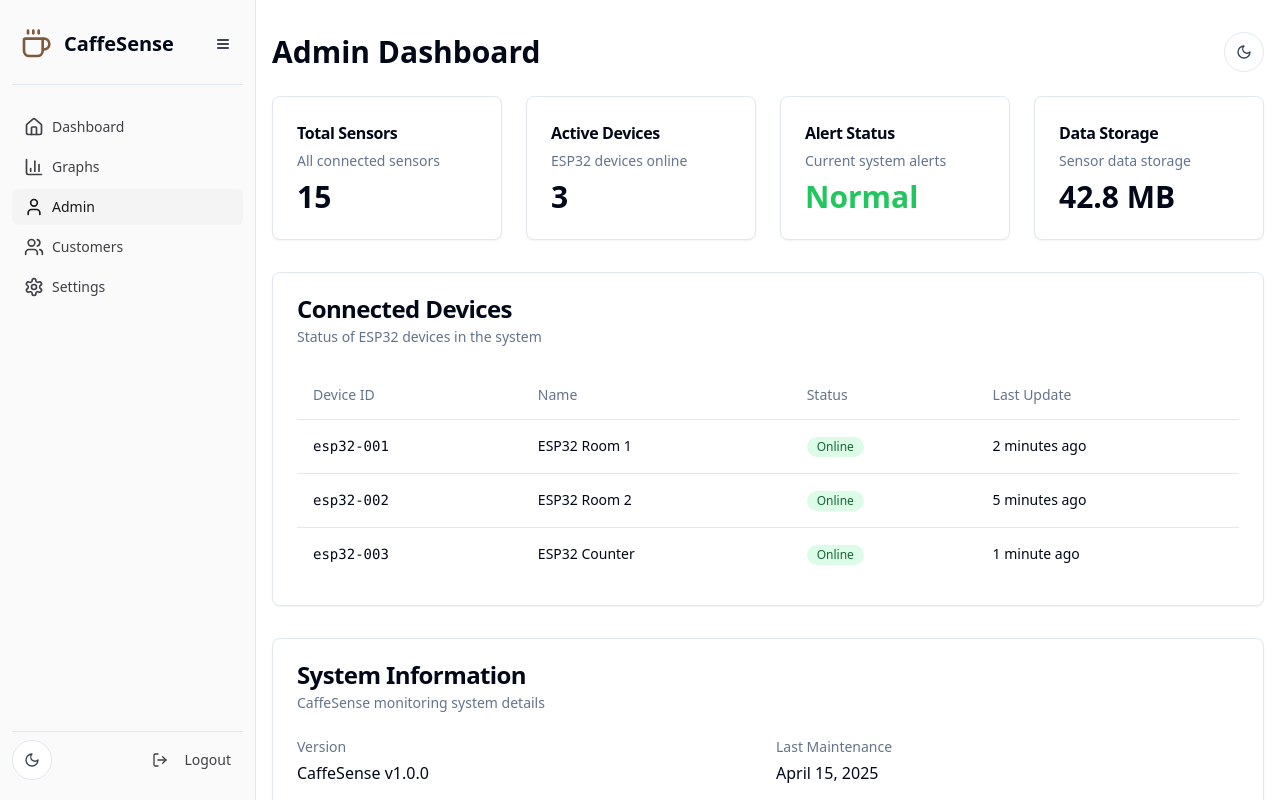
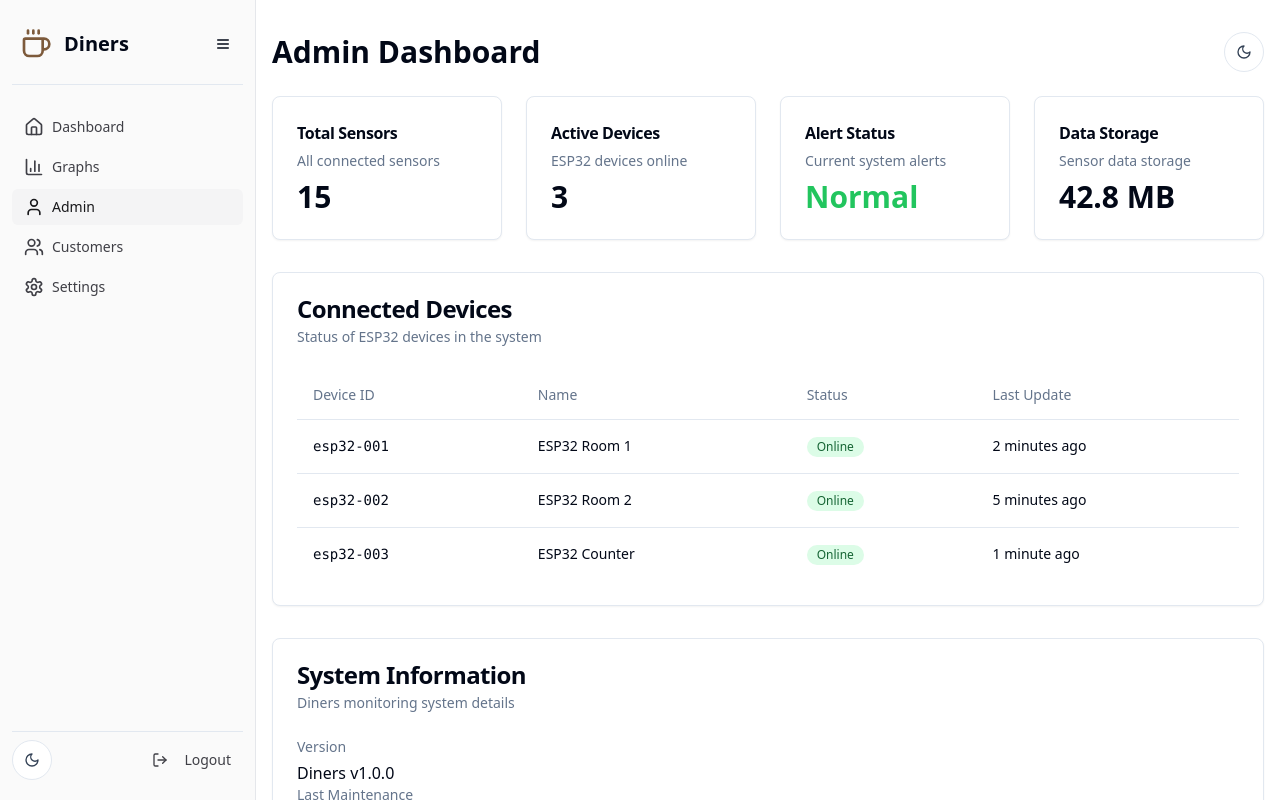
Before and after one commit to Mohammad-cl/caffe-sense-insight, a React (Vite) app: page /admin in a window 1280 px wide. Shown: the top 800 px of the page. Built offline with nearby package versions, Linux system fonts and the light colour scheme; sample sign-in values are in the browser's storage.

Commit message:
Refactor: Update caffe to Diners
Replaced all instances of "caffe" with "Diners" in the codebase.

```diff
--- a/src/components/layout/AppSidebar.tsx
+++ b/src/components/layout/AppSidebar.tsx
@@ -1,4 +1,3 @@
-
 import { useEffect, useState } from "react";
 import { Link, useLocation } from "react-router-dom";
 import { cn } from "@/lib/utils";
@@ -54,7 +53,6 @@ export function AppSidebar() {
   const { pathname } = useLocation();
   const [isMobile, setIsMobile] = useState(window.innerWidth < 768);
 
-  // Handle mobile sidebar collapse
   useEffect(() => {
     const handleResize = () => {
       const mobile = window.innerWidth < 768;
@@ -63,21 +61,19 @@ export function AppSidebar() {
     };
 
     window.addEventListener('resize', handleResize);
-    handleResize(); // Initial check
+    handleResize();
 
     return () => {
       window.removeEventListener('resize', handleResize);
     };
   }, []);
 
-  // Auto-collapse on mobile when navigating
   useEffect(() => {
     if (isMobile) setExpanded(false);
   }, [pathname, isMobile]);
 
   return (
     <>
-      {/* Overlay for mobile */}
       {isMobile && expanded && (
         <div
           className="fixed inset-0 bg-black bg-opacity-50 z-30"
@@ -85,7 +81,6 @@ export function AppSidebar() {
         />
       )}
 
-      {/* Toggle button */}
       <Button
         variant="ghost"
         size="icon"
@@ -96,7 +91,6 @@ export function AppSidebar() {
         <span className="sr-only">Toggle sidebar</span>
       </Button>
 
-      {/* Sidebar */}
       <div
         className={cn(
           "fixed top-0 left-0 z-40 h-full bg-sidebar border-r border-sidebar-border transition-all duration-300 ease-in-out",
@@ -105,12 +99,11 @@ export function AppSidebar() {
         )}
       >
         <div className="flex h-full flex-col p-3 gap-2">
-          {/* Logo and toggle */}
           <div className="flex items-center justify-between py-2 h-16">
             <div className="flex items-center gap-3 px-2">
               <Coffee className={cn("h-8 w-8 text-caffe-500", !expanded && "mx-auto")} />
               {expanded && (
-                <span className="text-xl font-semibold">CaffeSense</span>
+                <span className="text-xl font-semibold">Diners</span>
               )}
             </div>
             {!isMobile && (
@@ -127,7 +120,6 @@ export function AppSidebar() {
 
           <Separator />
 
-          {/* Navigation */}
           <div className="flex-1 py-4">
             <nav className="flex flex-col gap-1">
               {navItems.map((item) => (
@@ -149,7 +141,6 @@ export function AppSidebar() {
             </nav>
           </div>
 
-          {/* Bottom section */}
           <div className="flex flex-col gap-2 py-2">
             <Separator />
             <div className={cn("flex items-center", expanded ? "justify-between" : "justify-center")}>
@@ -172,7 +163,6 @@ export function AppSidebar() {
         </div>
       </div>
 
-      {/* Content wrapper to add padding */}
       <div
         className={cn(
           "transition-all duration-300 ease-in-out",
--- a/src/pages/Admin.tsx
+++ b/src/pages/Admin.tsx
@@ -1,4 +1,3 @@
-
 import { Helmet } from "react-helmet-async";
 import { Card, CardContent, CardDescription, CardHeader, CardTitle } from "@/components/ui/card";
 import { Table, TableBody, TableCell, TableHead, TableHeader, TableRow } from "@/components/ui/table";
@@ -15,7 +14,7 @@ export default function Admin() {
   return (
     <div className="min-h-screen bg-background">
       <Helmet>
-        <title>Admin | CaffeSense</title>
+        <title>Admin | Diners</title>
       </Helmet>
 
       <main className="container px-4 py-8">
@@ -102,13 +101,12 @@ export default function Admin() {
         <Card>
           <CardHeader>
             <CardTitle>System Information</CardTitle>
-            <CardDescription>CaffeSense monitoring system details</CardDescription>
+            <CardDescription>Diners monitoring system details</CardDescription>
           </CardHeader>
           <CardContent>
-            <div className="grid grid-cols-1 md:grid-cols-2 gap-4">
             <div>
               <h3 className="text-sm font-medium text-muted-foreground mb-1">Version</h3>
-                <p>CaffeSense v1.0.0</p>
+              <p>Diners v1.0.0</p>
             </div>
             <div>
               <h3 className="text-sm font-medium text-muted-foreground mb-1">Last Maintenance</h3>
@@ -122,7 +120,6 @@ export default function Admin() {
               <h3 className="text-sm font-medium text-muted-foreground mb-1">Next Backup</h3>
               <p>April 18, 2025</p>
             </div>
-            </div>
           </CardContent>
         </Card>
       </main>
--- a/src/pages/Dashboard.tsx
+++ b/src/pages/Dashboard.tsx
@@ -46,7 +46,7 @@ export default function Dashboard() {
   return (
     <div className="min-h-screen bg-background">
       <Helmet>
-        <title>Dashboard | CaffeSense</title>
+        <title>Dashboard | Diners</title>
       </Helmet>
 
       <main className="p-6">
--- a/src/pages/Graphs.tsx
+++ b/src/pages/Graphs.tsx
@@ -41,7 +41,7 @@ export default function Graphs() {
   return (
     <div className="min-h-screen bg-background">
       <Helmet>
-        <title>Historical Data | CaffeSense</title>
+        <title>Historical Data | Diners</title>
       </Helmet>
 
       <main className="container px-4 py-8">
--- a/src/pages/Login.tsx
+++ b/src/pages/Login.tsx
@@ -41,7 +41,7 @@ export default function Login() {
           <div className="h-12 w-12 rounded-full bg-caffe-200 dark:bg-caffe-700 flex items-center justify-center mb-4">
             <Coffee className="h-6 w-6 text-caffe-600 dark:text-caffe-200" />
           </div>
-          <CardTitle className="text-2xl font-bold text-center">CaffeSense</CardTitle>
+          <CardTitle className="text-2xl font-bold text-center">Diners</CardTitle>
           <CardDescription className="text-center">
             Enter your credentials to access the monitoring system
           </CardDescription>
```
Lines whose indentation alone changed are shown as unchanged.
